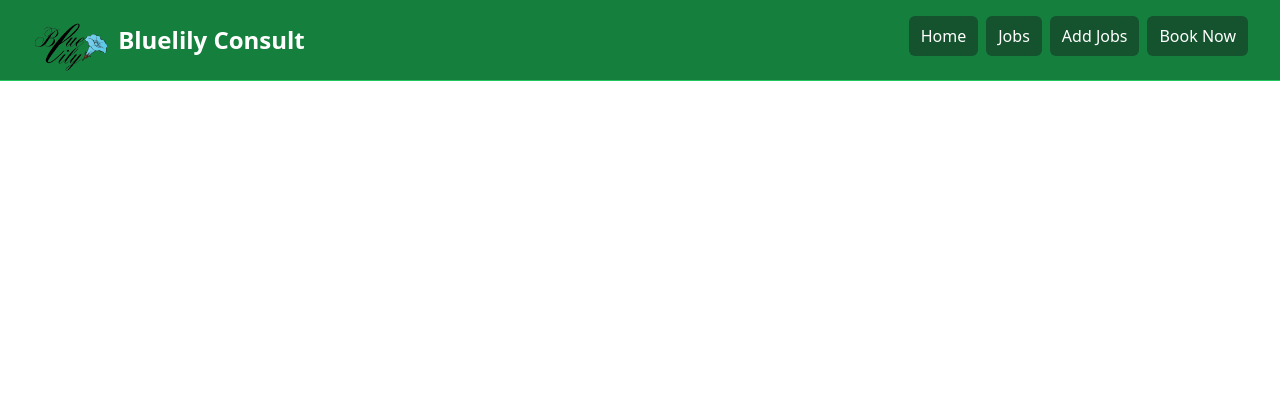
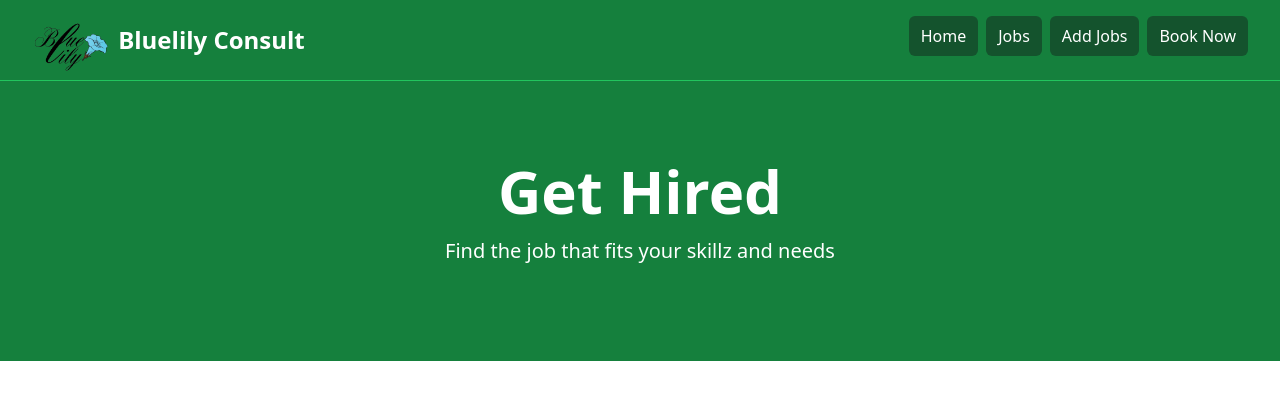
Before and after one commit to Mogle7Arkad/get-hired, a Vue app: page / in a window 1280 px wide. Shown: the top 400 px of the page. Built offline with nearby package versions, Linux system fonts and the light colour scheme.

Commit message:
import the Herosec into app and create the HeroSec

```diff
--- a/src/App.vue
+++ b/src/App.vue
@@ -1,7 +1,10 @@
 <template>
     <NavBar />
+    <HeroSec />
 </template>
 
 <script setup>
 import NavBar from './components/NavBar.vue';
+import HeroSec from './components/HeroSec.vue';
+
 </script>
--- a/src/components/Hero.vue
+++ /dev/null
@@ -1,2 +0,0 @@
-<script setup></script>
-<template></template>
--- /dev/null
+++ b/src/components/HeroSec.vue
@@ -0,0 +1,15 @@
+<script setup></script>
+<template>
+    <section class="bg-green-700 py-20 mb-4">
+        <div class="max-w-7xl mx-auto px-4 sm:px-6 lg:px-8 flex flex-col items-center">
+            <div class="text-center">
+                <h1 class="text-4xl font-extrabold text-white sm:text-5xl md:text-6xl">
+                    Get Hired
+                </h1>
+                <p class="my-4 text-xl text-white">
+                    Find the job that fits your skillz and needs
+                </p>
+            </div>
+        </div>
+    </section>
+</template>
```
